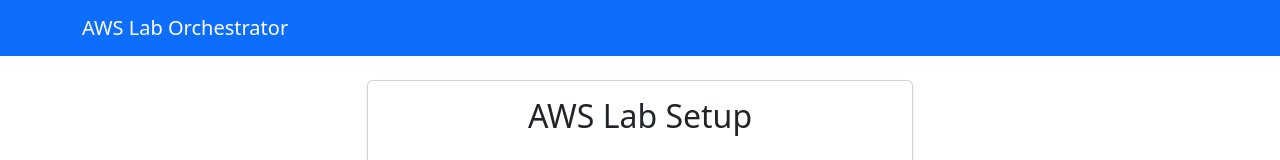
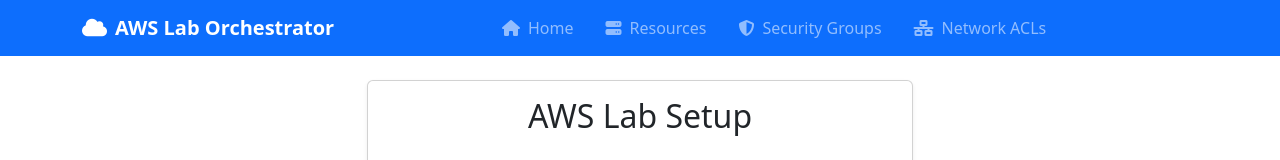
Before and after one commit to nwokehenry90/aws-lab-orchestrator, a Flask app: page / in a window 1280 px wide. Shown: the top 160 px of the page. Run offline with Flask 3, Linux system fonts and the light colour scheme; data that the repository does not hold is empty.

Commit message:
added navigation to the base template

```diff
--- a/templates/base.html
+++ b/templates/base.html
@@ -6,12 +6,43 @@
     <meta name="viewport" content="width=device-width, initial-scale=1">
     <!-- Bootstrap CSS CDN -->
     <link href="https://cdn.jsdelivr.net/npm/bootstrap@5.3.2/dist/css/bootstrap.min.css" rel="stylesheet">
+    <!-- Font Awesome for icons -->
+    <link rel="stylesheet" href="https://cdnjs.cloudflare.com/ajax/libs/font-awesome/6.4.0/css/all.min.css">
     {% block head %}{% endblock %}
 </head>
 <body>
     <nav class="navbar navbar-expand-lg navbar-dark bg-primary mb-4">
         <div class="container">
-            <a class="navbar-brand" href="{{ url_for('index') }}">AWS Lab Orchestrator</a>
+            <a class="navbar-brand fw-bold" href="{{ url_for('index') }}">
+                <i class="fas fa-cloud me-2"></i>AWS Lab Orchestrator
+            </a>
+            <button class="navbar-toggler" type="button" data-bs-toggle="collapse" data-bs-target="#navbarNav">
+                <span class="navbar-toggler-icon"></span>
+            </button>
+            <div class="collapse navbar-collapse justify-content-center" id="navbarNav">
+                <ul class="navbar-nav mx-auto">
+                    <li class="nav-item mx-2">
+                        <a class="nav-link" href="{{ url_for('index') }}">
+                            <i class="fas fa-home me-2"></i>Home
+                        </a>
+                    </li>
+                    <li class="nav-item mx-2">
+                        <a class="nav-link" href="{{ url_for('resources') }}">
+                            <i class="fas fa-server me-2"></i>Resources
+                        </a>
+                    </li>
+                    <li class="nav-item mx-2">
+                        <a class="nav-link" href="{{ url_for('security_groups') }}">
+                            <i class="fas fa-shield-alt me-2"></i>Security Groups
+                        </a>
+                    </li>
+                    <li class="nav-item mx-2">
+                        <a class="nav-link" href="{{ url_for('network_acls') }}">
+                            <i class="fas fa-network-wired me-2"></i>Network ACLs
+                        </a>
+                    </li>
+                </ul>
+            </div>
         </div>
     </nav>
     <div class="container">
```
